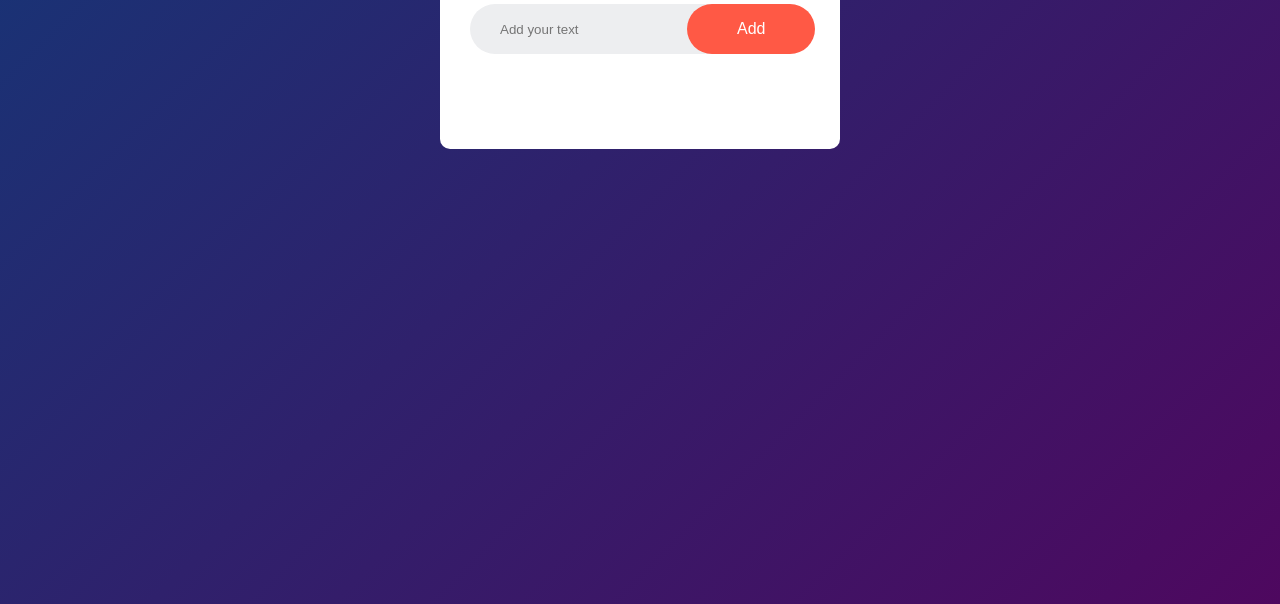
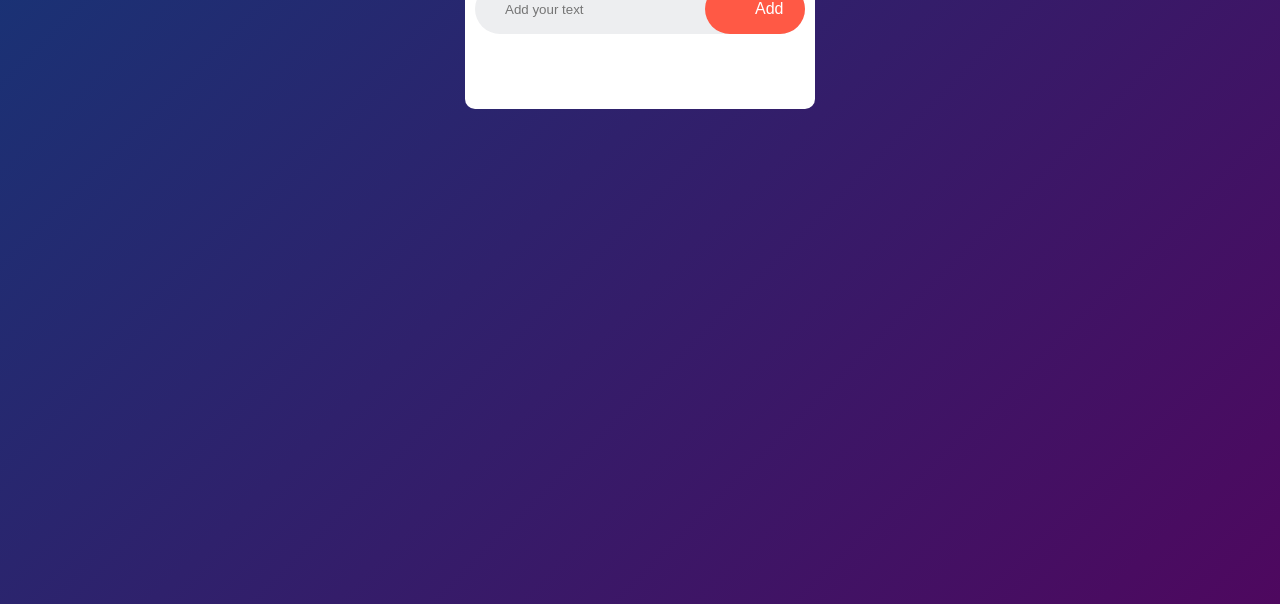
Before and after one commit to Chijndu/day-2-0F-30, a plain HTML site: page index.html in a window 1280 px wide. Shown: the part 196-800 px from the top of the page. Drawn offline with Linux system fonts and the light colour scheme.

Commit message:
Update style.css
go

```diff
--- a/style.css
+++ b/style.css
@@ -17,6 +17,19 @@
     margin: 100px auto 20px;
     padding: 40px 30px 70px;
     border-radius: 10px;
+}
+
+@media (min-width: 350px) {
+  .todoapp{
+    width: 350px;
+    padding: 20px 10px 50px;
+  }
+  input{
+    width: 12px;
+  }
+  button{
+    width: 5px;
+  }
 }
 .todoapp h2{
     color: #002765;
```
